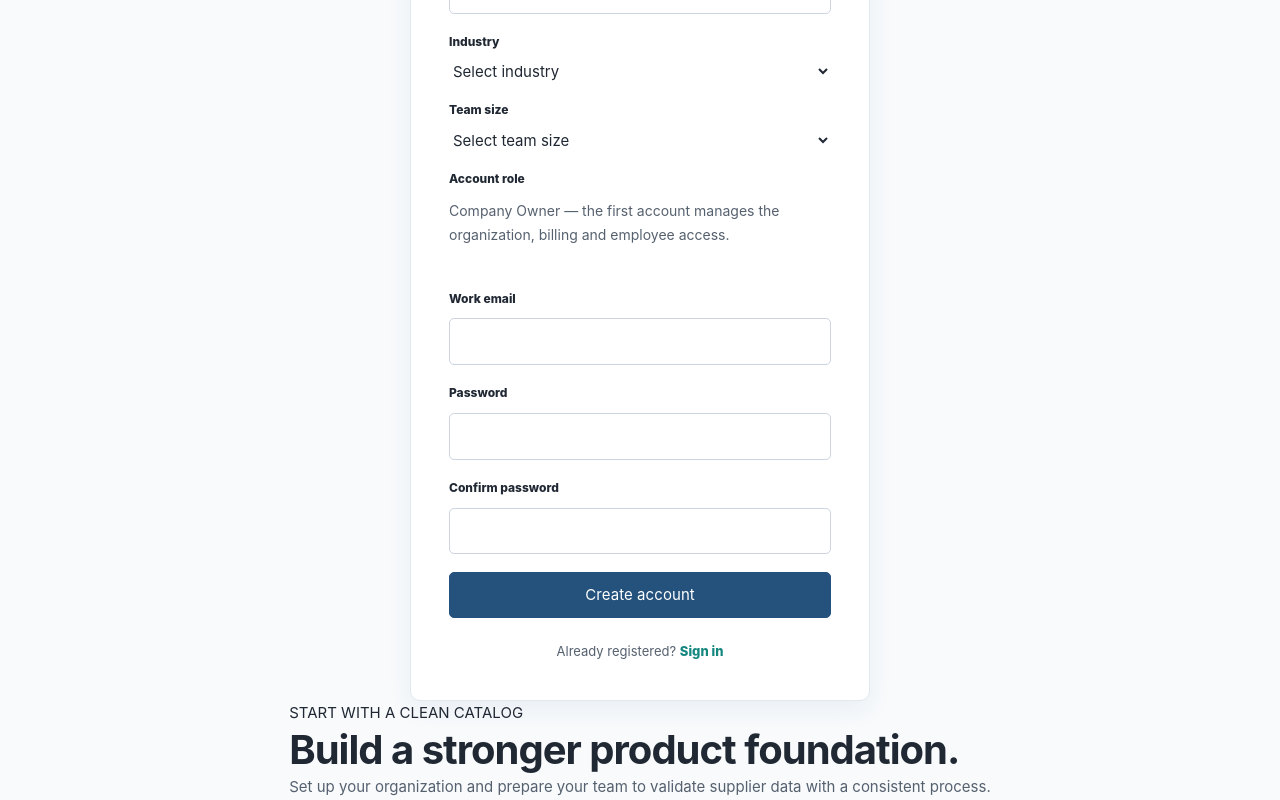
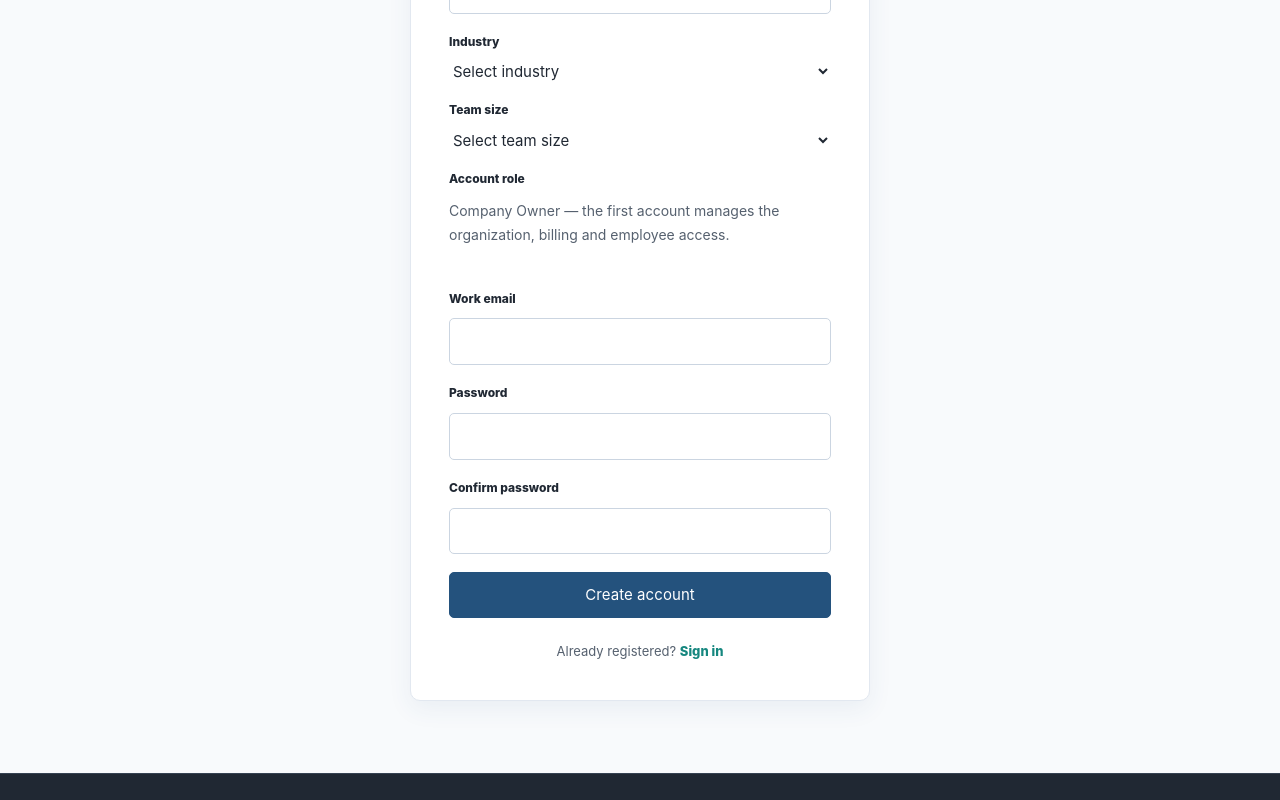
Before and after one commit to Revanth6699/compat-flow, a Next.js app in the folder frontend/: page /sign-up in a window 1280 px wide. Shown: the part 847-1647 px from the top of the page. Built offline with nearby package versions, Linux system fonts and the light colour scheme; no server answers.

Commit message:
Reset rejected visual iteration to staging baseline

```diff
--- a/frontend/app/sign-up/page.tsx
+++ b/frontend/app/sign-up/page.tsx
@@ -48,7 +48,7 @@ function SignUpForm() {
     } catch(e) { setError(e instanceof Error?e.message:"Could not create your account."); }
     finally { setBusy(false); }
   }
-  return <main id="main" className="auth-shell auth-register"><section className="auth-card">
+  return <main id="main" className="auth-shell"><section className="auth-card">
     <span className="eyebrow">GET STARTED</span><h1>{isInvitationFlow ? "Create your invited account" : "Create your account"}</h1><p className="auth-intro">{isInvitationFlow ? "Create an account using the email address that received the invitation. After confirming your email, you can join the inviting organization." : <>Create your account and company workspace. {selectedPlan ? `Your ${selectedPlan.charAt(0).toUpperCase()+selectedPlan.slice(1)} plan choice will be kept through registration.` : "You will be the organization owner and can invite employees after setup."} Your email must be verified before workspace access is activated.</>}</p>
     <form className="auth-form" onSubmit={submit}>
       <label htmlFor="signup-name">Full name</label><input id="signup-name" type="text" autoComplete="name" minLength={2} maxLength={100} required value={fullName} onChange={e=>setFullName(e.target.value)} />
@@ -66,7 +66,7 @@ function SignUpForm() {
       <button className="button auth-submit" disabled={busy}>{busy?"Creating account…":"Create account"}</button>
     </form>
     <p className="auth-switch">Already registered? <Link href={`/sign-in?next=${encodeURIComponent(next)}`}>Sign in</Link></p>
-  </section><aside className="auth-welcome"><span className="auth-welcome-kicker">START WITH A CLEAN CATALOG</span><h2>Build a stronger product foundation.</h2><p>Set up your organization and prepare your team to validate supplier data with a consistent process.</p></aside></main>;
+  </section></main>;
 }
 
 export default function SignUpPage() { return <Suspense fallback={<main id="main" className="auth-shell">Loading…</main>}><SignUpForm /></Suspense>; }
```
